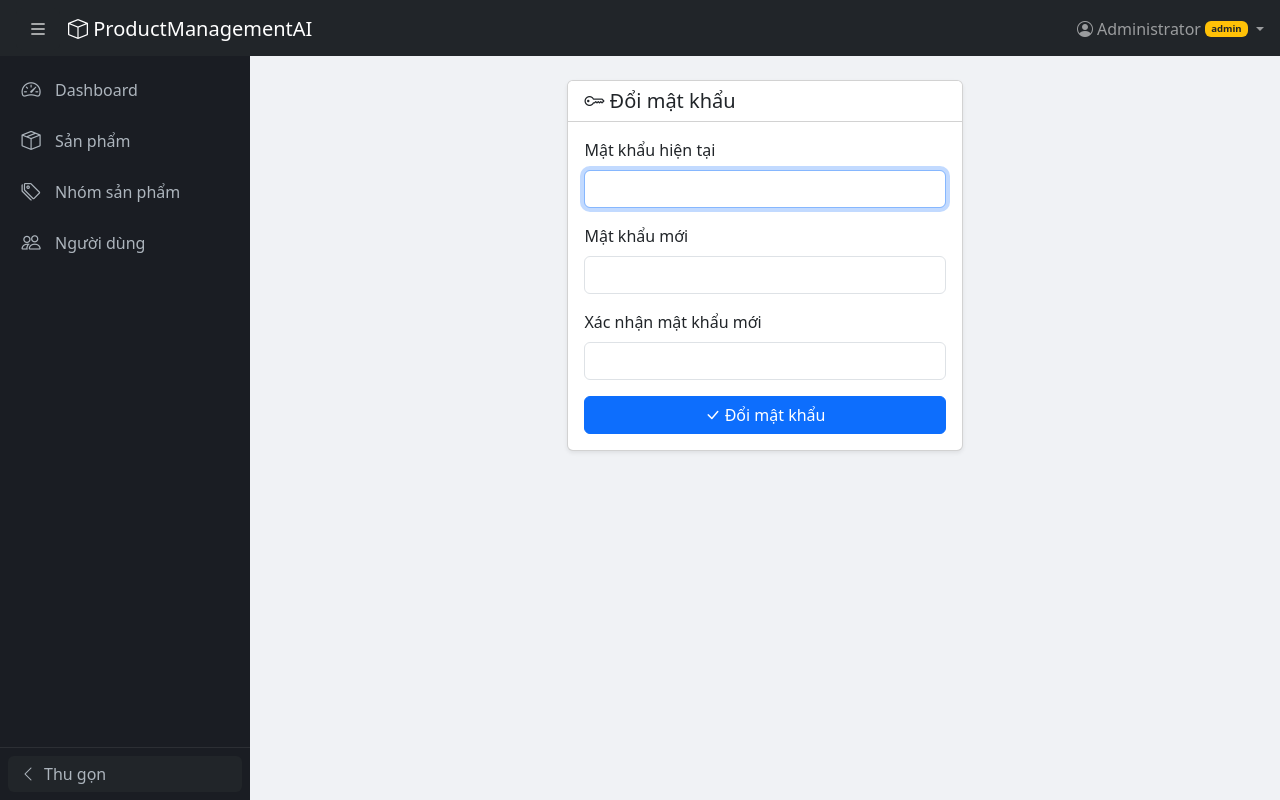
After one commit to ntanh80/ProductManagementAI, a Flask app: page /change-password in a window 1280 px wide. The commit adds this page. Run offline with Flask 3, Linux system fonts and the light colour scheme; a user stored in the database is signed in.

Commit message:
Add change password feature
- Add /change-password route with validation
- Add change_password.html form template
- Add "Đổi mật khẩu" link in user dropdown menu

Co-Authored-By: Claude Haiku 4.5 <noreply@anthropic.com>

```diff
--- a/app/routes/auth.py
+++ b/app/routes/auth.py
@@ -9,7 +9,7 @@ auth_bp = Blueprint('auth', __name__, template_folder='../templates')
 @auth_bp.route('/login', methods=['GET', 'POST'])
 def login():
     if current_user.is_authenticated:
-        return redirect(url_for('products.list'))
+        return redirect(url_for('users.dashboard'))
 
     if request.method == 'POST':
         username = request.form['username'].strip()
@@ -19,7 +19,7 @@ def login():
             login_user(user)
             next_page = request.args.get('next')
             flash('Đăng nhập thành công!', 'success')
-            return redirect(next_page or url_for('products.list'))
+            return redirect(next_page or url_for('users.dashboard'))
         flash('Sai tên đăng nhập hoặc mật khẩu.', 'danger')
     return render_template('auth/login.html')
 
@@ -35,7 +35,7 @@ def logout():
 @auth_bp.route('/register', methods=['GET', 'POST'])
 def register():
     if current_user.is_authenticated:
-        return redirect(url_for('products.list'))
+        return redirect(url_for('users.dashboard'))
 
     if request.method == 'POST':
         username = request.form['username'].strip()
@@ -58,3 +58,28 @@ def register():
             return redirect(url_for('auth.login'))
 
     return render_template('auth/register.html')
+
+
+@auth_bp.route('/change-password', methods=['GET', 'POST'])
+@login_required
+def change_password():
+    if request.method == 'POST':
+        current_pw = request.form.get('current_password', '')
+        new_pw = request.form.get('new_password', '')
+        confirm = request.form.get('confirm_password', '')
+
+        if not current_user.check_password(current_pw):
+            flash('Mật khẩu hiện tại không đúng.', 'danger')
+        elif not new_pw:
+            flash('Vui lòng nhập mật khẩu mới.', 'danger')
+        elif new_pw != confirm:
+            flash('Mật khẩu xác nhận không khớp.', 'danger')
+        elif current_pw == new_pw:
+            flash('Mật khẩu mới phải khác mật khẩu hiện tại.', 'danger')
+        else:
+            current_user.set_password(new_pw)
+            db.session.commit()
+            flash('Đổi mật khẩu thành công!', 'success')
+            return redirect(url_for('users.dashboard'))
+
+    return render_template('auth/change_password.html')
--- /dev/null
+++ b/app/templates/auth/change_password.html
@@ -0,0 +1,32 @@
+{% extends 'base.html' %}
+
+{% block content %}
+<div class="row justify-content-center">
+    <div class="col-md-6 col-lg-5">
+        <div class="card shadow-sm">
+            <div class="card-header bg-white">
+                <h5 class="mb-0"><i class="bi bi-key"></i> Đổi mật khẩu</h5>
+            </div>
+            <div class="card-body">
+                <form method="POST">
+                    <div class="mb-3">
+                        <label class="form-label">Mật khẩu hiện tại</label>
+                        <input type="password" class="form-control" name="current_password" required autofocus>
+                    </div>
+                    <div class="mb-3">
+                        <label class="form-label">Mật khẩu mới</label>
+                        <input type="password" class="form-control" name="new_password" required>
+                    </div>
+                    <div class="mb-3">
+                        <label class="form-label">Xác nhận mật khẩu mới</label>
+                        <input type="password" class="form-control" name="confirm_password" required>
+                    </div>
+                    <button type="submit" class="btn btn-primary w-100">
+                        <i class="bi bi-check-lg"></i> Đổi mật khẩu
+                    </button>
+                </form>
+            </div>
+        </div>
+    </div>
+</div>
+{% endblock %}
--- a/app/templates/base.html
+++ b/app/templates/base.html
@@ -84,6 +84,8 @@
                     {% endif %}
                 </a>
                 <ul class="dropdown-menu dropdown-menu-end">
+                    <li><a class="dropdown-item" href="{{ url_for('auth.change_password') }}"><i class="bi bi-key me-2"></i>Đổi mật khẩu</a></li>
+                    <li><hr class="dropdown-divider"></li>
                     <li><a class="dropdown-item" href="{{ url_for('auth.logout') }}"><i class="bi bi-box-arrow-right me-2"></i>Đăng xuất</a></li>
                 </ul>
             </li>
```
